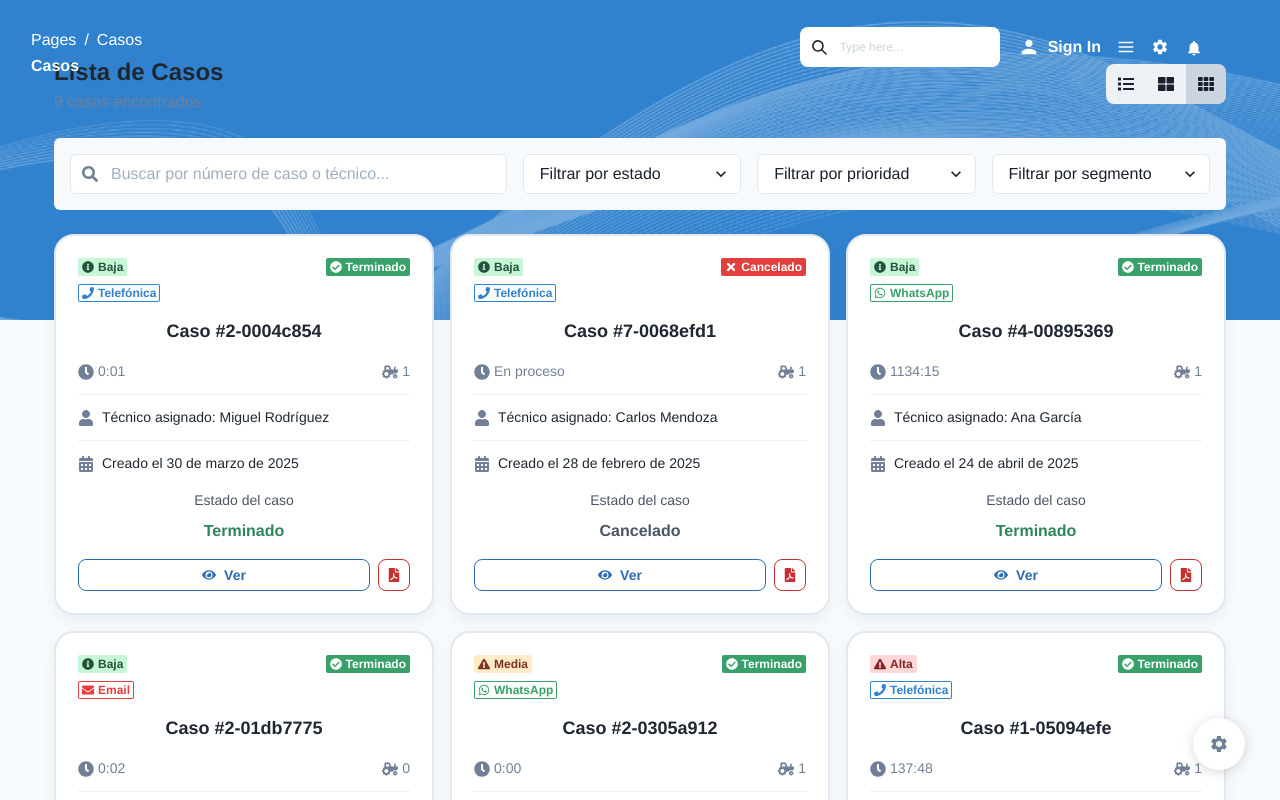
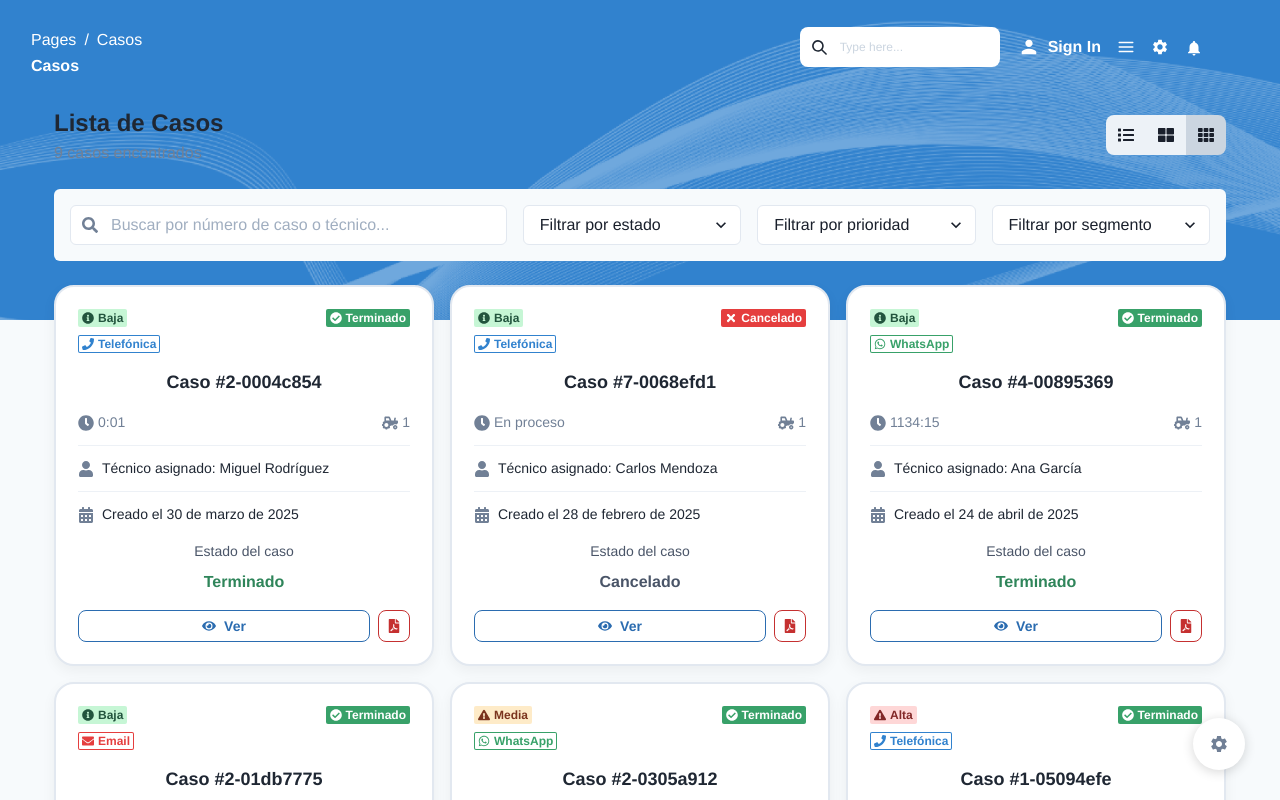
Before and after one commit to grupotecun-citec-wbeto/portal-tectrack-vite, a React (Vite) app: page /admin/casos in a window 1280 px wide. Shown: the top 800 px of the page. Built offline with nearby package versions, Linux system fonts and the light colour scheme.

Commit message:
fix: padding agregado a caso list

```diff
--- a/src/features/tsnocheck/dashboard/views/Dashboard/CasosList.jsx
+++ b/src/features/tsnocheck/dashboard/views/Dashboard/CasosList.jsx
@@ -419,7 +419,7 @@ const CasosList = () => {
   };
 
   return (
-    <Box p={6}>
+    <Box pt={{ base: "120px", md: "75px" }} px={6} pb={6}>
       <VStack spacing={6} align="stretch">
         {/* Header */}
         <Flex justify="space-between" align="center" flexWrap="wrap" gap={4}>
```
